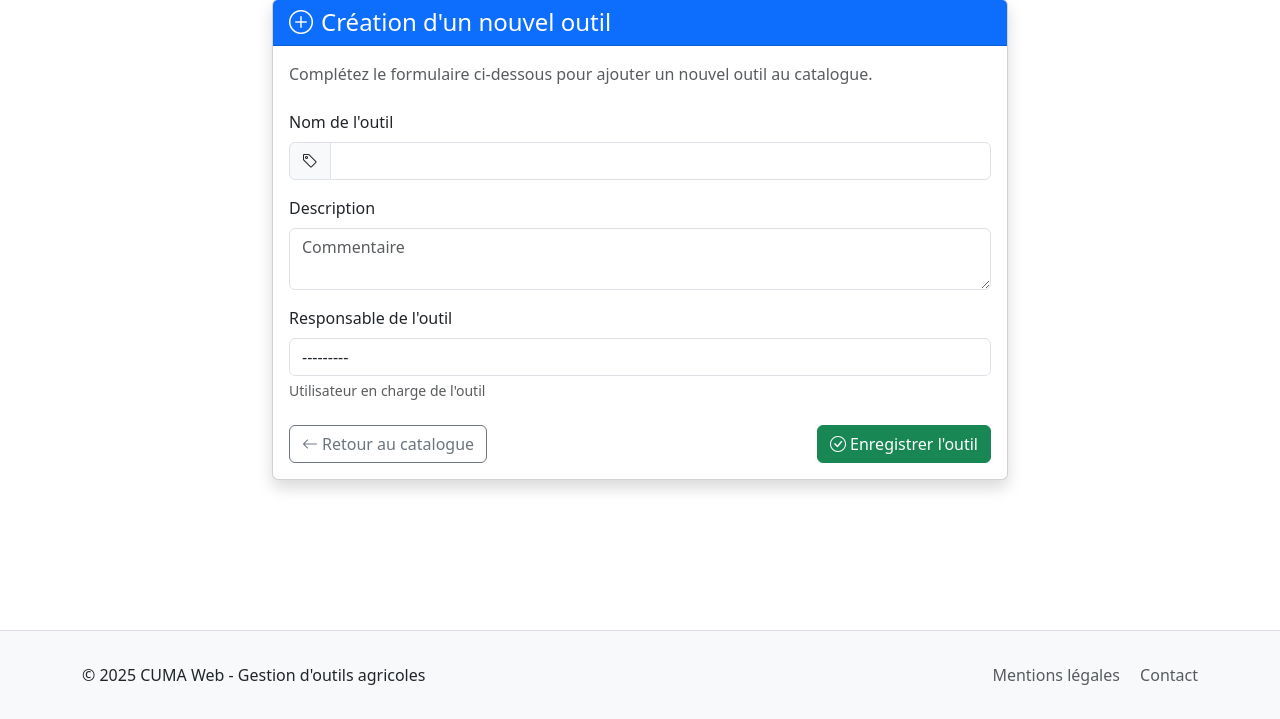
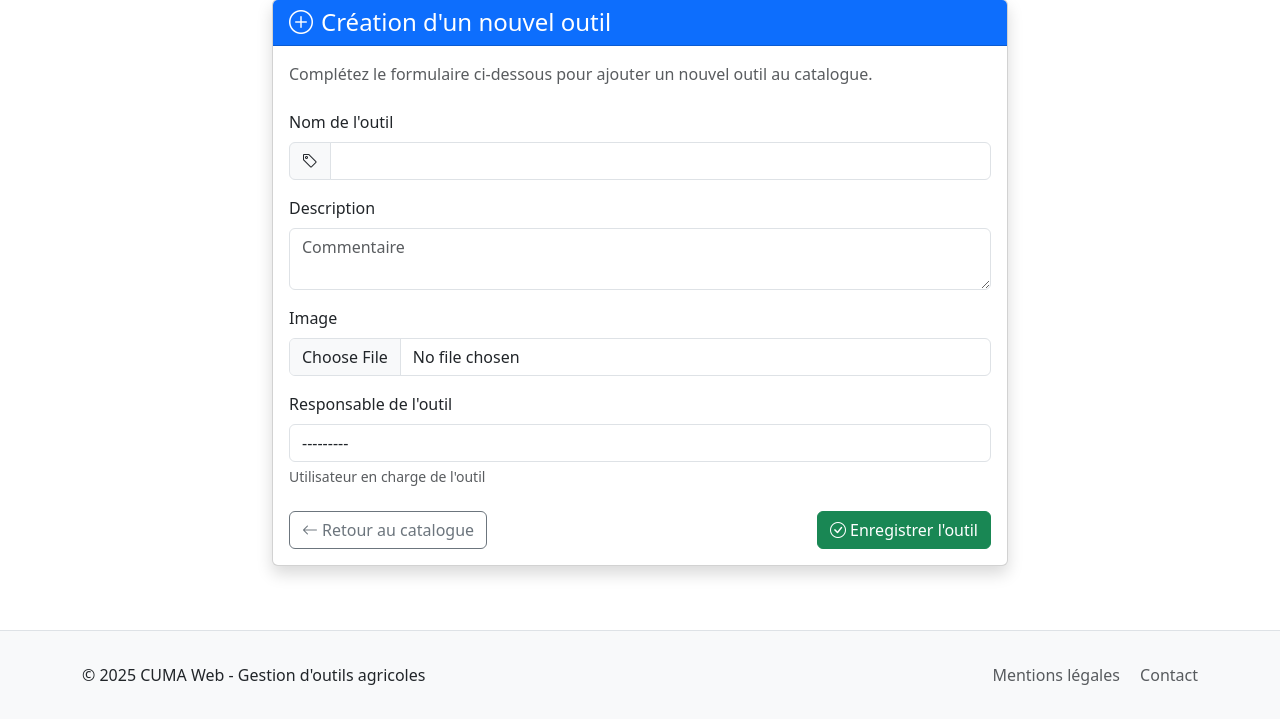
Before and after one commit to AntoineBachelet/cumaweb, a Django app: page /catalog/create_tool/ in a window 1280 px wide. Shown: the part 81-800 px from the top of the page. Run offline with Django 5.2, Linux system fonts and the light colour scheme; the visitor is signed in with stand-in values (Sample User, id 1); data comes from the database, SQL or seed files in the repository.

Commit message:
feat: add image to create tool form

```diff
--- a/src/catalog/forms.py
+++ b/src/catalog/forms.py
@@ -39,7 +39,7 @@ class CreateToolForm(ModelForm):
         """Main definition of form"""
 
         model = AgriculturalTool
-        fields = ["name", "description", "user"]
+        fields = ["name", "description", "user", "image"]
         widgets = {
             "description": forms.Textarea(attrs={"rows": 2, "cols": 50, "placeholder": "Commentaire"}),
         }
--- a/src/catalog/models.py
+++ b/src/catalog/models.py
@@ -14,7 +14,7 @@ class AgriculturalTool(models.Model):
     id = models.AutoField(primary_key=True)
     name = models.CharField(max_length=100)
     description = models.TextField()
-    # image = models.ImageField(upload_to="images/")
+    image = models.ImageField(upload_to="images/", default=None, blank=True, null=True)
     # when the user is delete, it is set to null
     user = models.ForeignKey(User, on_delete=models.SET_NULL, null=True)
 
--- a/src/catalog/templates/catalog/createtoolform.html
+++ b/src/catalog/templates/catalog/createtoolform.html
@@ -17,7 +17,7 @@
         <div class="card-body">
           <p class="text-muted mb-4">Complétez le formulaire ci-dessous pour ajouter un nouvel outil au catalogue.</p>
 
-          <form method="post">
+          <form method="post" enctype="multipart/form-data">
             {% csrf_token %}
 
             <div class="mb-3">
@@ -36,6 +36,14 @@
               {{ form.description|add_class:"form-control"  }}
               {% if form.description.errors %}
                 <div class="text-danger mt-1 small">{{ form.description.errors }}</div>
+              {% endif %}
+            </div>
+
+            <div class="mb-3">
+              <label for="{{ form.image.id_for_label }}" class="form-label">Image</label>
+              {{ form.image|add_class:"form-control" }}
+              {% if form.image.errors %}
+                <div class="text-danger mt-1 small">{{ form.image.errors }}</div>
               {% endif %}
             </div>
 
```
Also changed, not shown: 1 other file.
